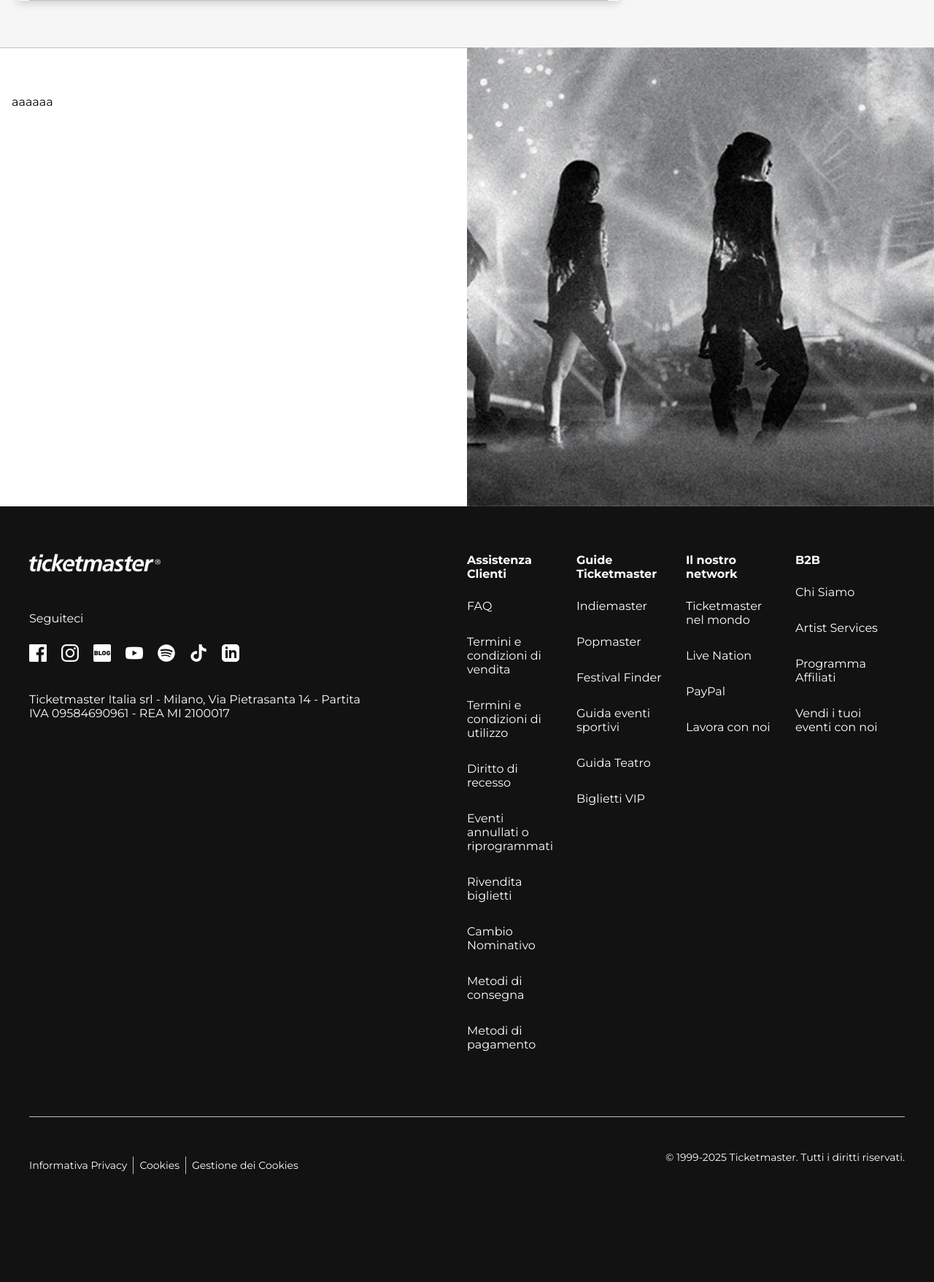
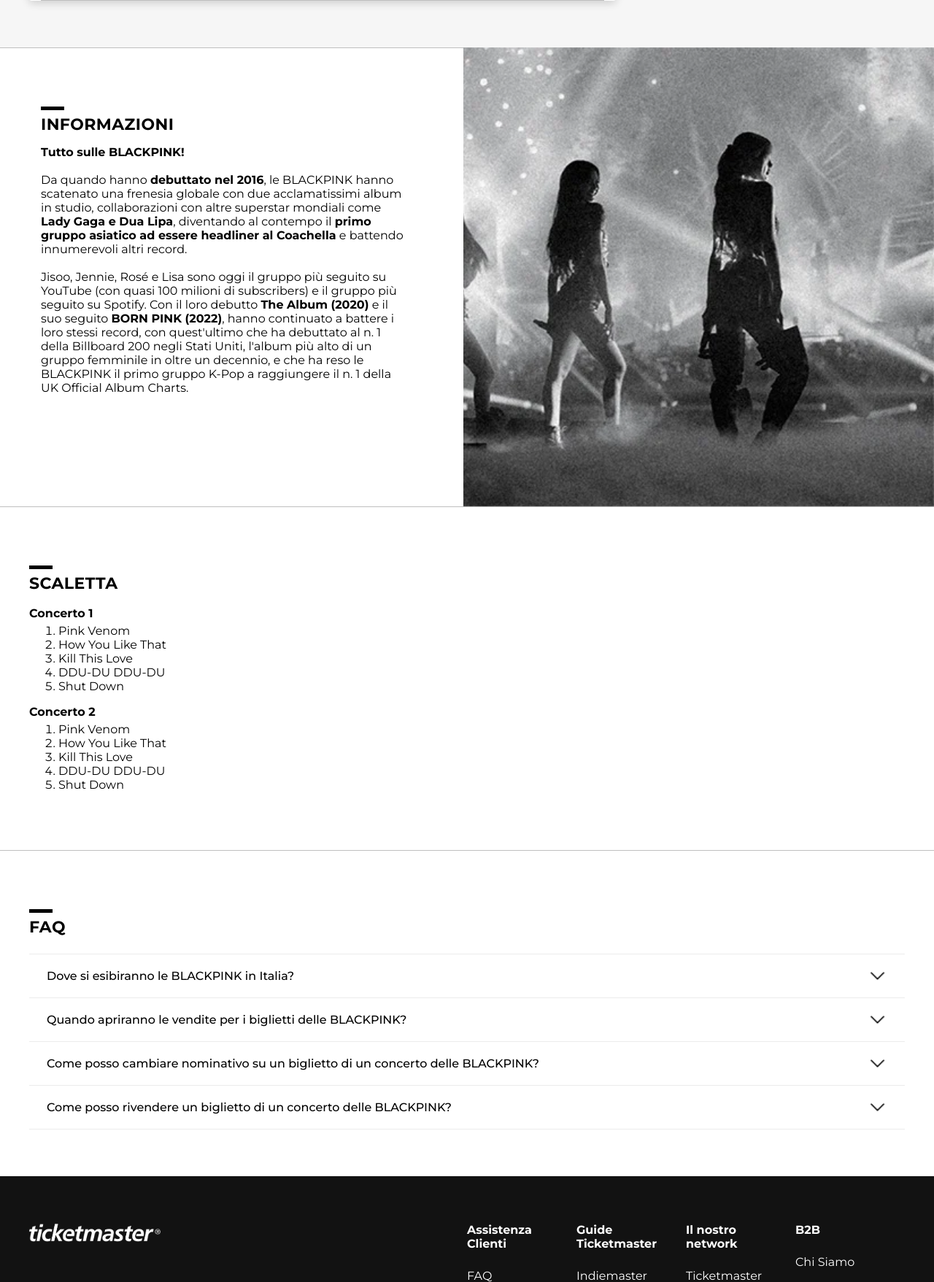
Before and after one commit to JackDiSpade21/hw1, a PHP site: page /eventpage.html in a window 1280 px wide. Shown: the part 1223-2980 px from the top of the page at 73% size. Before the commit the page ends 2832 px from the top, so only its background shows below. Run offline with PHP 8.4, Linux system fonts and the light colour scheme.

Commit message:
fine pagina evento

```diff
--- a/eventpage.html
+++ b/eventpage.html
@@ -7,6 +7,7 @@
     <link rel="stylesheet" type="text/css" href="./styles/eventpage.css">
     <script src="./scripts/nav.js" defer></script>
     <script src="./scripts/footer.js" defer></script>
+    <script src="./scripts/eventpage.js" defer></script>
     <script src="./scripts/menu.js" defer></script>
     <link rel="stylesheet" type="text/css" href="./styles/nav.css">
     <link rel="stylesheet" type="text/css" href="./styles/header.css">
@@ -173,7 +174,7 @@
             <div id="navigation-event">
                 <div id="biglietti-evento" class="event-nav-active event-nav-hover">Eventi</div>
                 <div id="info-evento" class="nav-button event-nav-hover">Informazioni</div>
-                <div id="scalette" class="nav-button event-nav-hover">Scalette</div>
+                <div id="scalette" class="nav-button event-nav-hover">Scaletta</div>
                 <div id="faq" class="nav-button event-nav-hover">Faq</div>
             </div>
         </div>
@@ -257,11 +258,107 @@
         <div id="info-container">
             <div class="width-limiter">
                 <div id="info-box">
-                    aaaaaa
+                    <div class="section-title">
+                        <p></p>
+                        <h2>Informazioni</h2>
+                    </div>
+                    <p>
+                        <strong>Tutto sulle BLACKPINK!</strong>
+                        <br><br>Da quando hanno <strong>debuttato nel 2016</strong>, le BLACKPINK hanno scatenato una frenesia globale con due acclamatissimi album in studio, collaborazioni con altre superstar mondiali come <strong>Lady Gaga e Dua Lipa</strong>, diventando al contempo il <strong>primo gruppo asiatico ad essere headliner al Coachella</strong> e battendo innumerevoli altri record.
+                        <br><br>Jisoo, Jennie, Rosé e Lisa sono oggi il gruppo più seguito su YouTube (con quasi 100 milioni di subscribers) e il gruppo più seguito su Spotify. Con il loro debutto <strong>The Album (2020)</strong> e il suo seguito <strong>BORN PINK (2022)</strong>, hanno continuato a battere i loro stessi record, con quest'ultimo che ha debuttato al n. 1 della Billboard 200 negli Stati Uniti, l'album più alto di un gruppo femminile in oltre un decennio, e che ha reso le BLACKPINK il primo gruppo K-Pop a raggiungere il n. 1 della UK Official Album Charts.
+                    </p>
                 </div>
             </div>
             <div class="white-filler"></div>
             <img class="back-image" src="./cards/BLACKPINK_Medium.webp">
+        </div>
+
+        <div id="scaletta-container">
+            <div class="width-limiter">
+                <div class="section-title">
+                    <p></p>
+                    <h2>Scaletta</h2>
+                </div>
+                <br>
+                <strong>Concerto 1</strong>
+                <ol>
+                    <li>Pink Venom</li>
+                    <li>How You Like That</li>
+                    <li>Kill This Love</li>
+                    <li>DDU-DU DDU-DU</li>
+                    <li>Shut Down</li>
+                </ol>
+
+                <strong>Concerto 2</strong>
+                <ol>
+                    <li>Pink Venom</li>
+                    <li>How You Like That</li>
+                    <li>Kill This Love</li>
+                    <li>DDU-DU DDU-DU</li>
+                    <li>Shut Down</li>
+                </ol>
+            </div>
+        </div>
+
+        <div id="faq-container">
+            <div class="width-limiter">
+                <div class="section-title">
+                    <p></p>
+                    <h2>FAQ</h2>
+                </div>
+
+                <div id="collegamenti-faq">
+
+                    <div id="divider-faq"><div></div></div>
+
+                    <div class="elenco-faq" data-cat="domanda1">
+                        <h3>Dove si esibiranno le BLACKPINK in Italia?</h3>
+                        <img class="faq-arrow" src="./icons/downarrowblack.png"></img>
+                    </div>
+
+                    <div class="faqlist hidden" data-cat="domanda1">
+                        <p>Le BLACKPINK di esibiranno in Italia il 6 agosto 2025 presso l' Ippodromo SNAI La Maura a Milano</p>
+                    </div>
+
+                    <div id="divider-faq"><div></div></div>
+
+                    <div class="elenco-faq" data-cat="domanda2">
+                        <h3>Quando apriranno le vendite per i biglietti delle BLACKPINK?</h3>
+                        <img class="faq-arrow" src="./icons/downarrowblack.png"></img>
+                    </div>
+
+                    <div class="faqlist hidden" data-cat="domanda2">
+                        <p>I biglietti per il concerto delle BLACKPINK saranno messi in vendita da giovedì 27 febbraio 2025 alle ore 12:00</p>
+                    </div>
+
+                    <div id="divider-faq"><div></div></div>
+
+                    <div class="elenco-faq" data-cat="domanda3">
+                        <h3>Come posso cambiare nominativo su un biglietto di un concerto delle BLACKPINK?</h3>
+                        <img class="faq-arrow" src="./icons/downarrowblack.png"></img>
+                    </div>
+
+                    <div class="faqlist hidden" data-cat="domanda3">
+                        <p>Per richiedere il cambio nominativo per un biglietto di un concerto delle BLACKPINK consulta le <a class="faq-link" href="#">FAQ sui biglietti nominativi.</a></p>
+                    </div>
+
+                    <div id="divider-faq"><div></div></div>
+
+                    <div class="elenco-faq" data-cat="domanda4">
+                        <h3>Come posso rivendere un biglietto di un concerto delle BLACKPINK?</h3>
+                        <img class="faq-arrow" src="./icons/downarrowblack.png"></img>
+                    </div>
+
+                    <div class="faqlist hidden" data-cat="domanda4">
+                        <p>Per rivendere un biglietto di un concerto delle BLACKPINK consulta le <a class="faq-link" href="#">FAQ sulla rivendita dei biglietti.</a></p>
+                    </div>
+
+                    <div id="divider-faq"><div></div></div>
+
+                </div>
+
+            </div>
+
         </div>
     </section>
 
--- /dev/null
+++ b/scripts/eventpage.js
@@ -0,0 +1,31 @@
+const faqElement = document.querySelectorAll(".elenco-faq");
+for(let i = 0; i < faqElement.length; i++){
+    faqElement[i].addEventListener("click", togglefaqSection);
+}
+const faqSection = document.querySelectorAll(".faqlist");
+
+function togglefaqSection(event){
+    const imgChild = event.currentTarget.querySelector("img");
+
+    for(let i = 0; i < faqSection.length; i++){
+        if(faqSection[i].dataset.cat === event.currentTarget.dataset.cat){
+            if(faqSection[i].classList.contains("hidden")){
+                faqSection[i].classList.remove("hidden");
+                faqSection[i].classList.add("lista-faq");
+                event.currentTarget.classList.add("elenco-faq-active");
+                event.currentTarget.classList.remove("elenco-faq");
+                imgChild.src = "./icons/uparrowblack.png";
+            }
+            else{
+                faqSection[i].classList.add("hidden");
+                faqSection[i].classList.remove("lista-faq");
+                event.currentTarget.classList.remove("elenco-faq-active");
+                event.currentTarget.classList.add("elenco-faq");
+                imgChild.src = "./icons/downarrowblack.png";
+            }
+
+            break;
+        }
+    }
+
+}
--- a/styles/eventpage.css
+++ b/styles/eventpage.css
@@ -301,9 +302,9 @@
 }
 
 #info-box{
-    width: 50%;
+    width: 40%;
     background-color: white;
-    padding: 64px 0;
+    padding: 64px 80px 64px 40px;
     min-height: 500px;
     border-top: 1px solid rgb(191, 191, 191);
 }
@@ -312,7 +313,7 @@
     background-color: white;
     border-top: 1px solid rgb(191, 191, 191);
     position: absolute;
-    width: 50%;
+    width: 40%;
     height: 100%;
     left: 0px;
     z-index: -1;
@@ -324,6 +325,103 @@
     height: 100%;
     top: 0px;
     right: 0px;
+}
+
+#faq-container,
+#scaletta-container{
+    border-top: 1px solid rgb(191, 191, 191);
+    display: flex;
+    justify-content: center;
+    align-items: center;
+    padding: 64px 40px 64px 40px;
+}
+
+ol{
+    margin-top: 5px;
+}
+
+#collegamenti-faq{
+    margin-top: 24px;
+    display: flex;
+    height: 100%;
+    width: 100%;
+    justify-content: center;
+    align-items: center;
+    flex-direction: column;
+}
+
+.elenco-faq{
+    display: flex;
+    width: 100%;
+    justify-content: space-between;
+    flex-direction: row;
+    padding: 16px 24px;
+    box-sizing: border-box;
+    align-items: center;
+}
+
+.elenco-faq:hover{
+    background-color: rgb(246, 246, 246);
+    cursor: pointer;
+}
+
+.elenco-faq-active:hover{
+    background-color: rgb(246, 246, 246);
+    cursor: pointer;
+}
+
+.elenco-faq-active{
+    display: flex;
+    width: 100%;
+    justify-content: space-between;
+    flex-direction: row;
+    padding: 16px 24px;
+    box-sizing: border-box;
+    align-items: center;
+    background-color: rgb(235, 235, 235);
+}
+
+.elenco-faq-active h3{
+    font-size: 1em;
+    margin: 0;
+    font-weight: 700;
+}
+
+.elenco-faq h3{
+    font-size: 1em;
+    margin: 0;
+    font-weight: 500;
+}
+
+.faq-arrow{
+    display: block;
+    height: 27px;
+    width: 27px;
+}
+
+.lista-faq{
+    display: flex;
+    flex-direction: column;
+    align-self: start;
+    padding: 16px 24px;
+}
+
+.lista-faq p{
+    margin: 0 0 16px 0;
+}
+
+#divider-faq{
+    width: 100%;
+}
+
+#divider-faq div{
+    border-top: 1px solid #ebebeb;
+    border-radius: 4px;
+}
+
+.faq-link{
+    color: #0000EE;
+    text-decoration: underline;
 }
 
 @media (min-width: 720px) {
```
Also changed, not shown: other parts of styles/eventpage.css (+41 -14 lines), icons/downarrowblack.png (added), icons/uparrowblack.png (added), readme.md.
